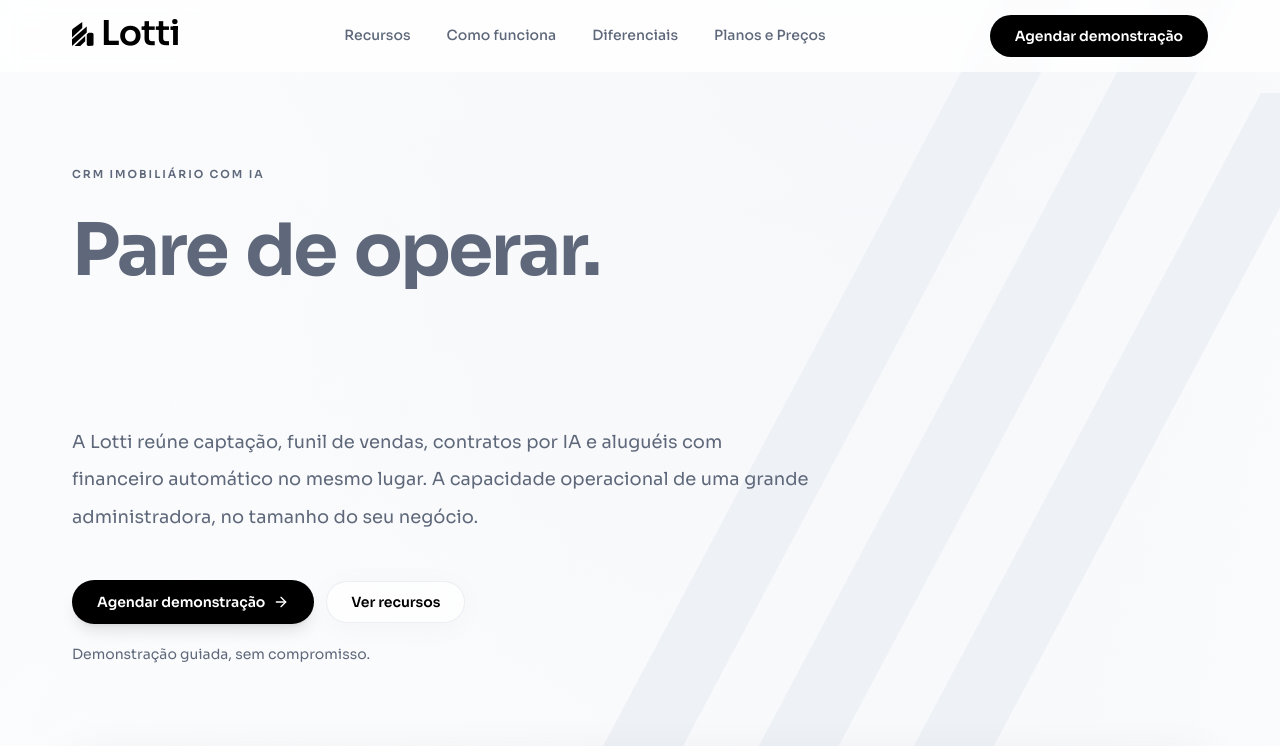
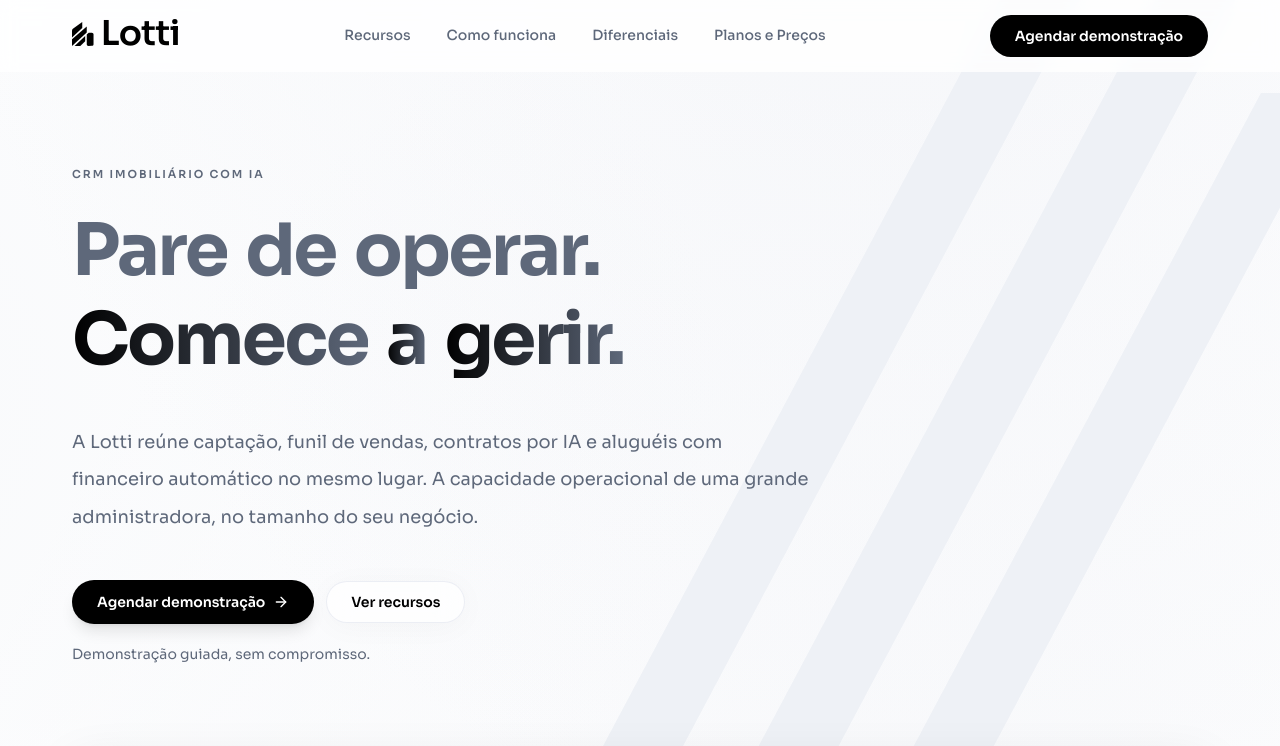
Before and after one commit to trindadeprobusiness-wq/Lotti-Site, a Next.js app: page / in a window 1280 px wide. Shown: the top 746 px of the page. Built offline with nearby package versions, Linux system fonts and the light colour scheme.

Commit message:
fix: WebKit background-clip text-gradient bug in TextReveal

```diff
--- a/src/components/ui/TextReveal.tsx
+++ b/src/components/ui/TextReveal.tsx
@@ -49,8 +49,11 @@ export function TextReveal({
 
   const words = text.split(" ");
 
+  const isGradient = className.includes("text-gradient");
+  const outerClassName = className.replace("text-gradient", "").trim();
+
   return (
-    <Tag ref={ref as never} className={className} aria-label={text}>
+    <Tag ref={ref as never} className={outerClassName} aria-label={text}>
       <span className="sr-only">{text}</span>
       <span aria-hidden="true" className="inline-block">
         {words.map((word, i) => (
@@ -60,7 +63,9 @@ export function TextReveal({
             style={{ marginRight: "0.25em" }}
           >
             <span
-              className="inline-block transition-all duration-[800ms]"
+              className={`inline-block transition-all duration-[800ms] ${
+                isGradient ? "text-gradient" : ""
+              }`}
               style={{
                 opacity: visible ? 1 : 0,
                 transform: visible ? "translateY(0)" : "translateY(100%)",
```
